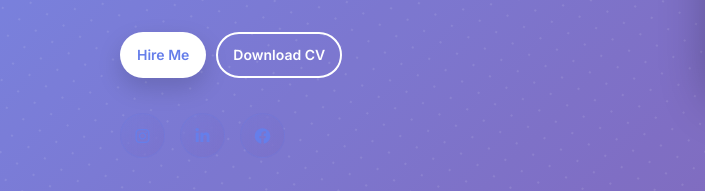
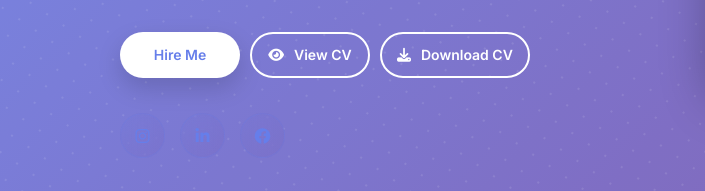
Before and after one commit to SarahGordon895/sarahgordon.github.io, a plain HTML site: page index.html in a window 1280 px wide. Shown: the part 510-701 px from the top of the page, 0-705 px from the left. Drawn offline with Linux system fonts and the light colour scheme; grey boxes are pictures that could not be loaded; animation ran at ten frames a second.

Commit message:
Add View CV button with icons and enhanced animations for three-button layout

```diff
--- a/css/style.css
+++ b/css/style.css
@@ -390,9 +390,25 @@ body {
 
 .hero-buttons {
     display: flex;
-    gap: 20px;
+    gap: 15px;
     margin-bottom: 35px;
     flex-wrap: wrap;
+    align-items: center;
+}
+
+.hero-buttons .btn {
+    min-width: 120px;
+    justify-content: center;
+    position: relative;
+}
+
+.hero-buttons .btn:hover {
+    transform: translateY(-2px);
+    box-shadow: 0 8px 25px rgba(102, 126, 234, 0.3);
+}
+
+.hero-buttons .btn:active {
+    transform: translateY(0);
 }
 
 .btn {
--- a/index.html
+++ b/index.html
@@ -74,7 +74,12 @@
                     </p>
                     <div class="hero-buttons">
                         <a href="#contact" class="btn btn-primary">Hire Me</a>
-                        <a href="./CvsarahG.pdf?v=2" download="CvsarahG.pdf" class="btn btn-outline" target="_blank">Download CV</a>
+                        <a href="./CvsarahG.pdf?v=2" target="_blank" class="btn btn-outline">
+                            <i class="fas fa-eye"></i> View CV
+                        </a>
+                        <a href="./CvsarahG.pdf?v=2" download="CvsarahG.pdf" class="btn btn-outline">
+                            <i class="fas fa-download"></i> Download CV
+                        </a>
                     </div>
                     <div class="hero-social">
                         <a href="https://www.instagram.com/techmorahsolution_ltd?igsh=MXZqZm80eXkwbjgyZQ%3D%3D&utm_source=qr" target="_blank" class="social-link">
```
